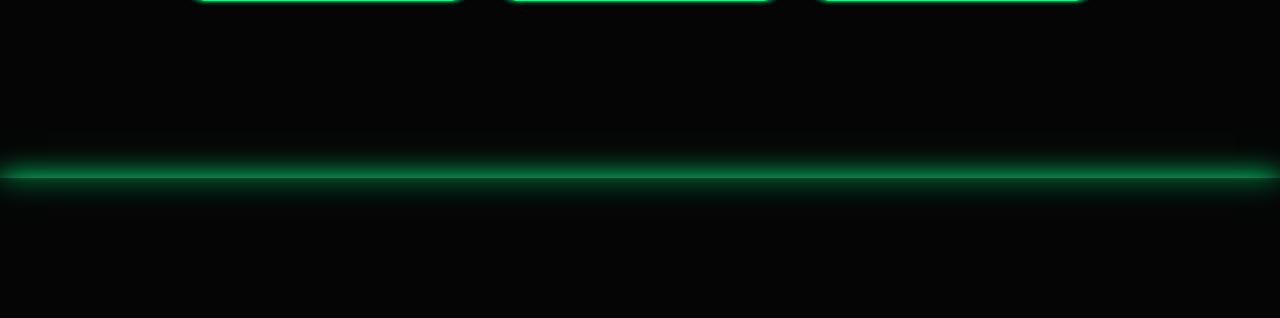
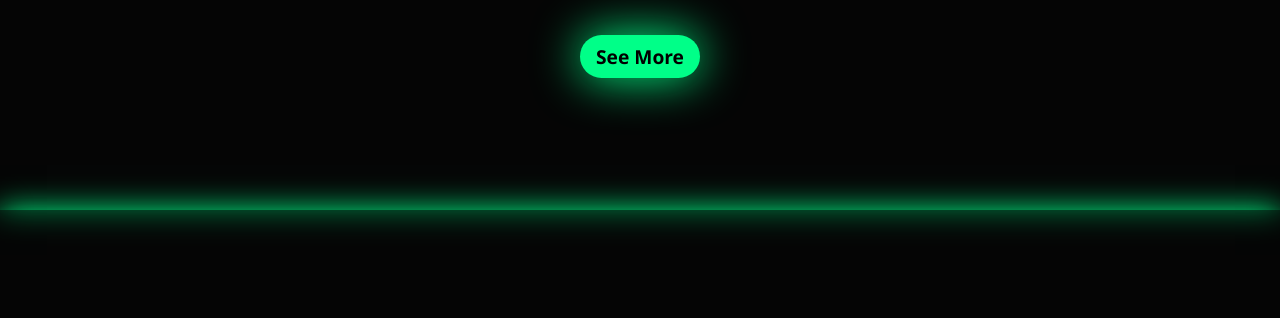
Before and after one commit to IT-8-TUES/8A-24-25-Team3, a PHP site: page /Elitsa_html1.html in a window 1280 px wide. Shown: the part 2222-2540 px from the top of the page. Run offline with PHP 8.4, Linux system fonts and the light colour scheme.

Commit message:
Buttons and changes

```diff
--- a/Elitsa Ognyanova Koeva/Frontend/Elitsa_css2.css
+++ b/Elitsa Ognyanova Koeva/Frontend/Elitsa_css2.css
@@ -395,3 +395,35 @@ section {
     box-shadow: 0 0 2rem #00ff88;
     text-shadow: 0 0 2rem #000000;
 }
+
+.see-more-btn {
+    background-color: #00ff88;
+    color: #000000;
+    border: none;
+    padding: 0.5rem 1rem;
+    border-radius: 6rem;
+    cursor: pointer;
+    text-align: center;
+    font-weight: bold;
+    transition: all 0.3s;
+    font-size: 1.2rem;
+    margin: 4rem auto 1rem;
+    max-width: 12rem;
+    box-shadow: 0 0 3rem #00ff88;
+    display: block;
+}
+
+.see-more-btn:hover {
+    background-color: transparent;
+    color: #00ff88;
+    box-shadow: 0 0 15px #00ff88;
+}
+
+.see-more-btn a {
+    text-decoration: none;
+    color: #000000;
+}
+
+.see-more-btn a:hover {
+    color: #00ff88;
+}
--- a/Elitsa Ognyanova Koeva/Frontend/Elitsa_html1.html
+++ b/Elitsa Ognyanova Koeva/Frontend/Elitsa_html1.html
@@ -34,8 +34,11 @@
         </section>
 
         <section id="games" class="featured-games">
+
             <h2 class="section-title">Featured Games</h2>
+
             <div class="games-grid">
+
                 <div class="game-card">
                     <img src="../Images/game1.jpg" alt="Game 1">
                     <div class="game-info">
@@ -61,6 +64,7 @@
                     </div>
                 </div>
             </div>
+            <button class="see-more-btn"><a href="../../Zhivko/frontend/zhivkoHTML.html">See More</a></button>
         </section>
 
         <section id="categories" class="categories-section">
@@ -82,6 +86,7 @@
                     <p>Strategy games</p>
                 </div>
             </div>
+            <button class="see-more-btn"><a href="../../Zhivko/frontend/zhivkoHTML-2.html">See More</a></button>
         </section>
         <section class="newsletter-section">
             <h2 class="section-title">Join Our Newsletter</h2>
```
